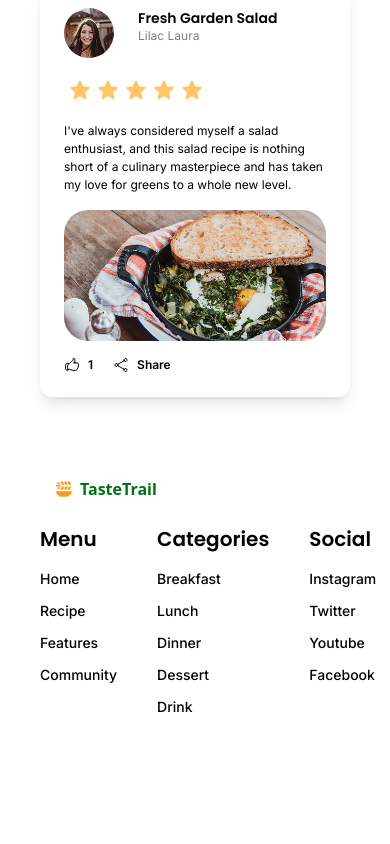
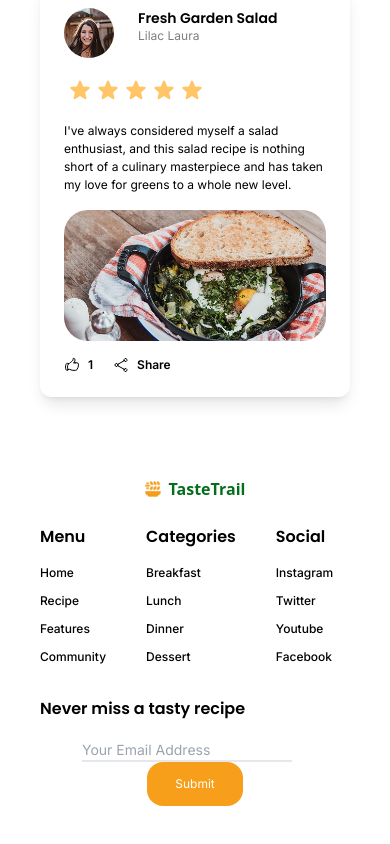
Before and after one commit to KirubelWondwossen/recipe-sharing-app, a React (Vite) app: page / in a window 390 px wide. Shown: the part 6058-6902 px from the top of the page. Before the commit the page ends 6863 px from the top, so only its background shows below. Built offline with nearby package versions, Linux system fonts and the light colour scheme.

Commit message:
Make the footer responsive

```diff
--- a/src/components/Footer.jsx
+++ b/src/components/Footer.jsx
@@ -1,4 +1,5 @@
 import Logo from "./Logo";
+import Button from "./Button";
 
 const items = [
   {
@@ -7,7 +8,7 @@ const items = [
   },
   {
     title: "Categories",
-    links: ["Breakfast", "Lunch", "Dinner", "Dessert", "Drink"],
+    links: ["Breakfast", "Lunch", "Dinner", "Dessert"],
   },
   {
     title: "Social",
@@ -17,12 +18,29 @@ const items = [
 
 function Footer() {
   return (
-    <div className="container mx-auto p-4 my-12">
+    <div className="container mx-auto p-4 my-12 flex flex-col items-center md:items-start">
       <Logo style={"w-fit"} />
-      <div className="flex gap-10">
-        {items.map((el, i) => (
-          <ItemsCol items={el} key={i} />
-        ))}
+      <div className="flex flex-col items-center md:flex-row gap-8 justify-between md:w-full">
+        <div className="flex gap-10 w-full">
+          {items.map((el, i) => (
+            <ItemsCol items={el} key={i} />
+          ))}
+        </div>
+        <div className="flex flex-col gap-4 items-start w-full">
+          <h3 className="font-heading md:text-lg text-base font-semibold">
+            Never miss a tasty recipe
+          </h3>
+          <div>
+            <input
+              type="text"
+              className="font-body text-sm md:text-base border-b-2 mr-4"
+              placeholder="Your Email Address"
+            />
+            <Button style={"sm:py-2 sm:px-4 text-xs sm:text-base py-1 px-3 "}>
+              Submit
+            </Button>
+          </div>
+        </div>
       </div>
     </div>
   );
@@ -31,9 +49,11 @@ function Footer() {
 function ItemsCol({ items }) {
   return (
     <div className="flex flex-col gap-3 mt-6 text-left">
-      <h4 className="text-xl font-heading font-semibold mb-1">{items.title}</h4>
+      <h4 className="md:text-xl text-base font-heading font-semibold mb-1">
+        {items.title}
+      </h4>
       {items.links.map((el) => (
-        <a className="text-sm font-body font-medium">{el}</a>
+        <a className="text-xs md:text-sm font-body font-medium">{el}</a>
       ))}
     </div>
   );
```
